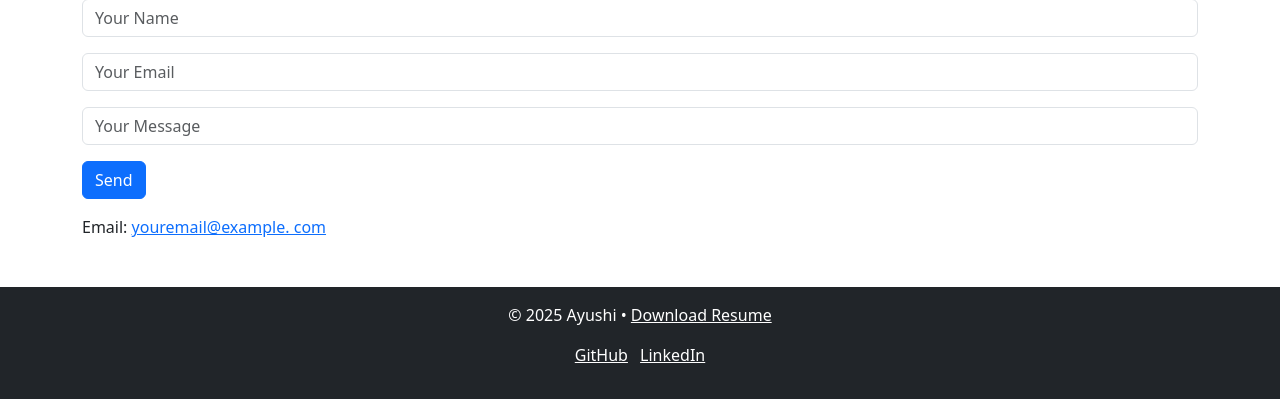
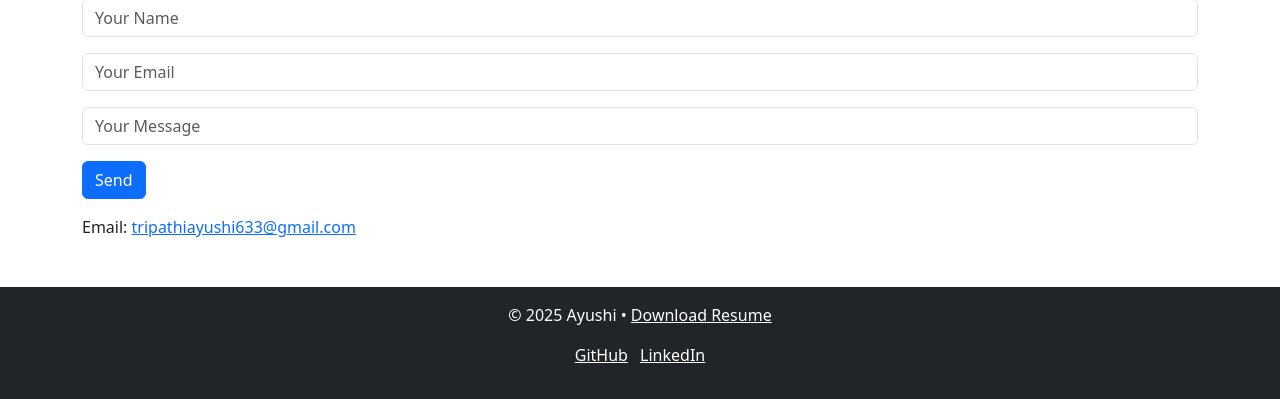
Before and after one commit to ayu496/personal-website, a Flask app: page / in a window 1280 px wide. Shown: the part 964-1363 px from the top of the page. Run offline with Flask 3, Linux system fonts and the light colour scheme; some libraries are stand-ins or nearby versions.

Commit message:
Update home.html
Updating email link

```diff
--- a/templates/home.html
+++ b/templates/home.html
@@ -47,7 +47,6 @@
         </div>
         <button type="submit" class="btn btn-primary">Send</button>
 </form>
-<p>Email: <a href="mailto:youremail@example.com">youremail@example.
-com</a></p>
+<p>Email: <a href="mailto:tripathiayushi633@gmail.com">tripathiayushi633@gmail.com</a></p>
 </section>
 {% endblock %}
```
